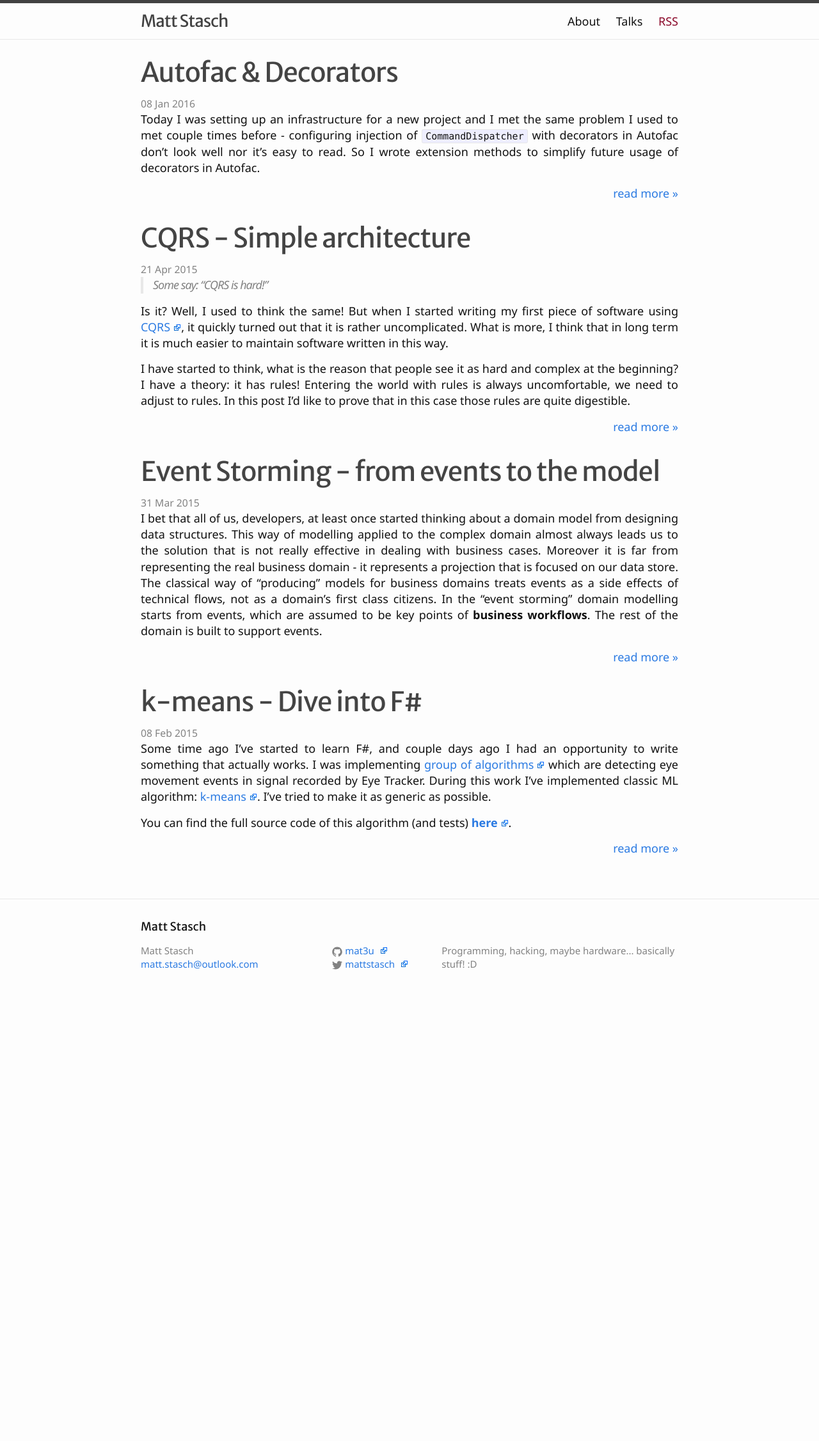
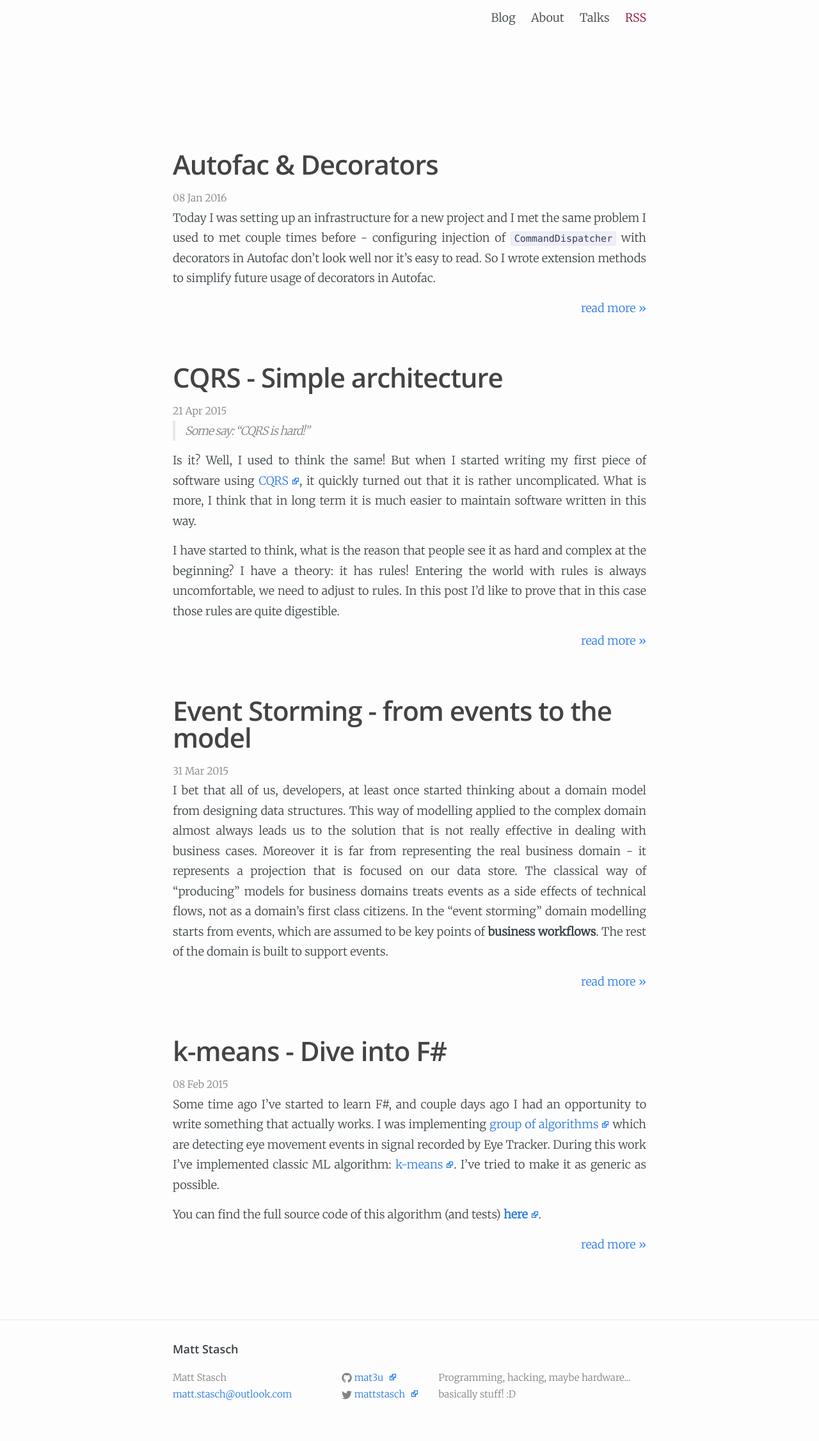
Before and after one commit to mat3u/mat3u.github.io, a Jekyll site: the page built from index.html, in a window 1280 px wide. Shown: the whole page at 64% size. Built offline with Jekyll 4.4.1, drawn with Linux system fonts in a browser that asks for light colours; the list of posts is cut into pages by our own code; before the commit the page ends 1578 px from its top, so only the background shows below that.

Commit message:
Layout refresh

```diff
--- a/_includes/header.html
+++ b/_includes/header.html
@@ -14,6 +14,7 @@
         </a>
 
         <div class="trigger">
+                <a class="page-link" href="{{ site.baseurl }}/">Blog</a>
                 {% for page in site.pages %}
                 {% if page.title %}
                 <a class="page-link" href="{{ page.url | prepend: site.baseurl }}">{{ page.title }}</a>
--- a/_sass/_base.scss
+++ b/_sass/_base.scss
@@ -1,4 +1,5 @@
-@import url(http://fonts.googleapis.com/css?family=Merriweather+Sans:400,700&subset=latin,latin-ext);
+@import url(https://fonts.googleapis.com/css?family=Open+Sans:400,300,600&subset=latin,latin-ext);
+@import url(https://fonts.googleapis.com/css?family=Merriweather:300);
 
 /**
  * Reset some basic elements
--- a/_sass/_layout.scss
+++ b/_sass/_layout.scss
@@ -2,8 +2,8 @@
  * Site header
  */
 .site-header {
-    border-top: 5px solid $grey-color-dark;
-    border-bottom: 1px solid $grey-color-light;
+    //border-top: 5px solid $grey-color-dark;
+    //border-bottom: 1px solid $grey-color-light;
     min-height: 56px;
 
     // Positioning context for the mobile navigation icon
@@ -13,6 +13,7 @@
 
 h1, h2, h3, h4, h5, h6 {
     font-family: $header-font-family;
+    font-weight: bold;
 }
 
 .site-title {
@@ -23,6 +24,8 @@ h1, h2, h3, h4, h5, h6 {
     letter-spacing: -1px;
     margin-bottom: 0;
     float: left;
+
+    display: none;
 
     &,
     &:visited {
@@ -200,7 +203,11 @@ h1, h2, h3, h4, h5, h6 {
 }
 
 .post {
-    margin-bottom: 2em;
+    margin-bottom: 4em;
+}
+
+.posts {
+    margin-top: 150px;
 }
 
 /**
--- a/css/main.scss
+++ b/css/main.scss
@@ -6,20 +6,20 @@
 
 
 // Our variables
-$base-font-family: 'Segoe UI', Helvetica, sans-serif;
-$header-font-family: 'Merriweather Sans';
+$base-font-family: Merriweather, 'Segoe UI', serif;
+$header-font-family: 'Open Sans';
 $source-font-family: Consolas, 'Ubuntu Mono', monospace;
 
 $base-font-size:   18px;
 $small-font-size:  $base-font-size * 0.875;
-$base-line-height: 1.4;
+$base-line-height: 1.75;
 
 $header-color: #444;
 
-$base-page-width:  900px;
+$base-page-width:  800px;
 $spacing-unit:     30px;
 
-$text-color:       #111;
+$text-color:       #3A4145;
 $background-color: #fdfdfd;
 $brand-color:      #2a7ae2;
 
@@ -28,7 +28,7 @@ $grey-color-light: lighten($grey-color, 40%);
 $grey-color-dark:  darken($grey-color, 25%);
 
 $on-palm:          600px;
-$on-laptop:        900px;
+$on-laptop:        800px;
 
 
 
```
